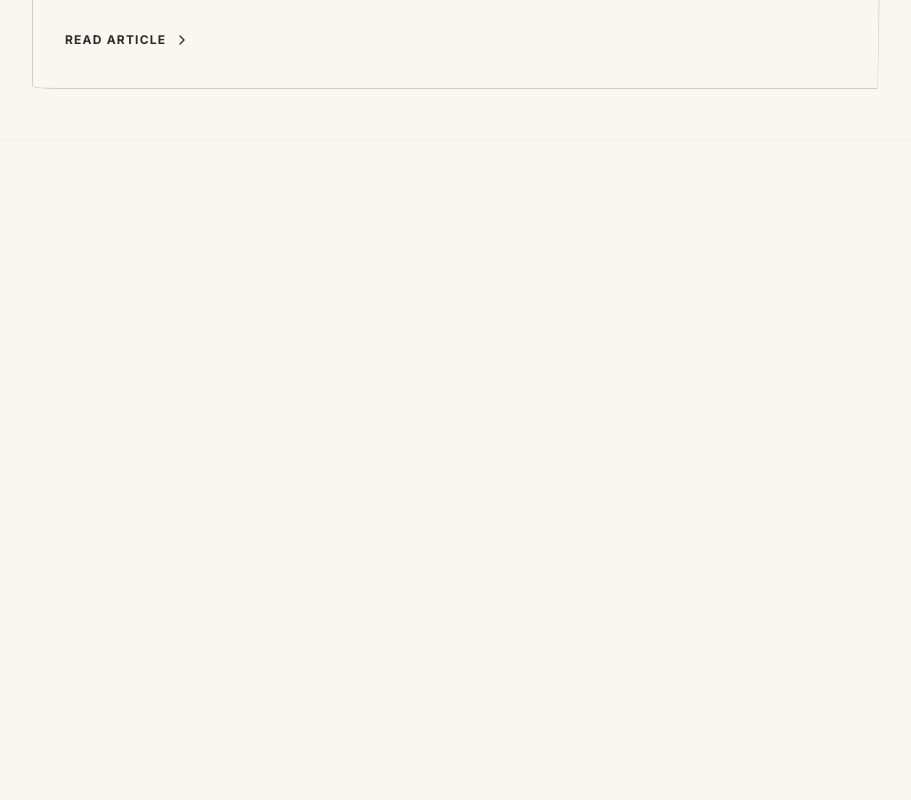
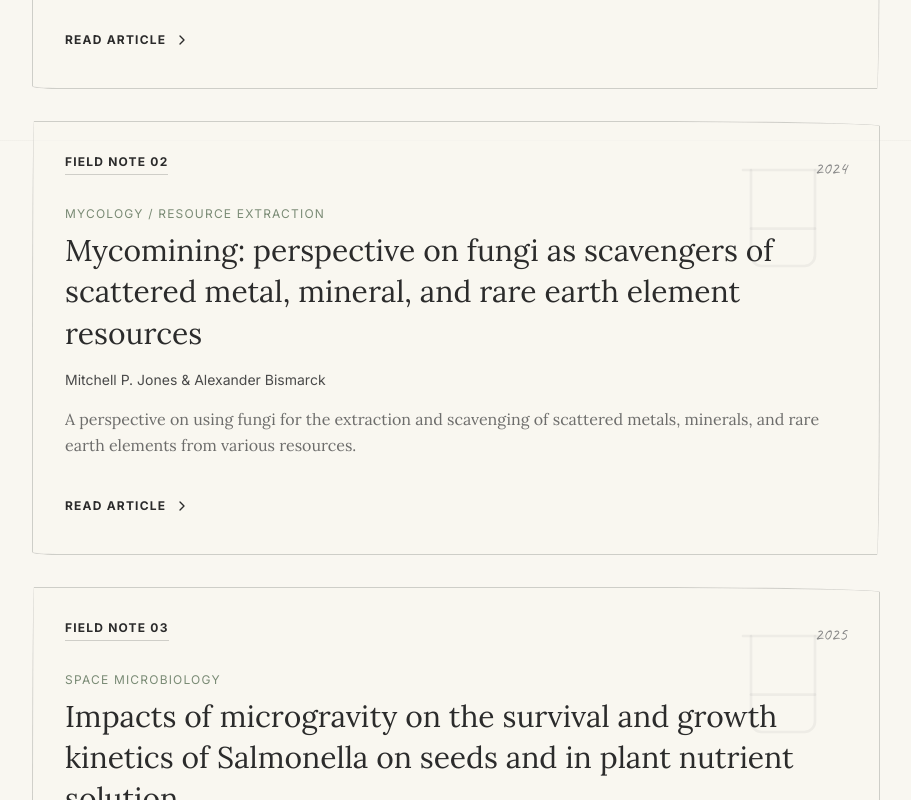
Before and after one commit to utshaNandi/superbug, a Next.js app: page / in a window 1280 px wide. Shown: the part 3060-3860 px from the top of the page, without its empty margins (184-1095 px from the left). Before the commit the page ends 3309 px from the top, so only its background shows below. Built offline with nearby package versions, Linux system fonts and the light colour scheme.

Commit message:
feat: Add new research papers to the archive

```diff
--- a/src/app/page.tsx
+++ b/src/app/page.tsx
@@ -298,7 +298,59 @@ export default function Home() {
         </motion.div>
 
         <div className="grid grid-cols-1 gap-6 md:gap-8">
-          <Link href="/article/1" className="block group w-full outline-none">
+          {[
+            {
+              id: "01",
+              url: "/article/1",
+              date: "1986 - Present",
+              category: "Radiation Ecology",
+              title: "Radioactive Caesium from Chernobyl in Fungi",
+              authors: "Gerard T. Oolbekkink & Thomas W. Kuyper",
+              summary: "A study discussing the accumulation of radioactive caesium in fungi and ecosystems following radioactive fallout.",
+              external: false
+            },
+            {
+              id: "02",
+              url: "https://share.google/yEr1VaLxIg1k0OExN",
+              date: "2024",
+              category: "Mycology / Resource Extraction",
+              title: "Mycomining: perspective on fungi as scavengers of scattered metal, mineral, and rare earth element resources",
+              authors: "Mitchell P. Jones & Alexander Bismarck",
+              summary: "A perspective on using fungi for the extraction and scavenging of scattered metals, minerals, and rare earth elements from various resources.",
+              external: true
+            },
+            {
+              id: "03",
+              url: "https://share.google/jl6wQlRHHEDsKOcdF",
+              date: "2025",
+              category: "Space Microbiology",
+              title: "Impacts of microgravity on the survival and growth kinetics of Salmonella on seeds and in plant nutrient solution",
+              authors: "Zhen Jia, Emma G. Holliday, Yaguang Luo & Boce Zhang",
+              summary: "Research on how microgravity conditions affect the survival, growth, and behavior of Salmonella when grown on seeds and in plant nutrient solutions.",
+              external: true
+            },
+            {
+              id: "04",
+              url: "https://share.google/tkb5cIsPkUMhMULS3",
+              date: "2026",
+              category: "Oncology / Biohybrid Therapeutics",
+              title: "Biohybrid Salmonella typhimurium for synergistic chemoimmunotherapy via localized chemotherapy and in situ PD-L1 blockade",
+              authors: "Longxue Guan et al.",
+              summary: "Exploring the use of biohybrid Salmonella typhimurium to deliver localized chemotherapy combined with PD-L1 blockade for cancer treatment.",
+              external: true
+            },
+            {
+              id: "05",
+              url: "https://share.google/SwsIzhksUQAjPim0t",
+              date: "2026",
+              category: "Radiochemistry / PET Imaging",
+              title: "Design semi-automated radio-synthesis strategy and synthesis of benzimidazole-based radiotracer 2-(4-(2-(fluoro-18F) ethyl) piperidin-1-yl) benzo imidazo[1,2-a] pyrimidine for Tau as a PET imaging agent",
+              authors: "Akhilesh Kumar Singh et al.",
+              summary: "A study detailing a semi-automated radio-synthesis strategy for a novel benzimidazole-based radiotracer targeting Tau for PET imaging applications.",
+              external: true
+            }
+          ].map((item, idx) => (
+            <Link key={idx} href={item.url} target={item.external ? "_blank" : undefined} rel={item.external ? "noopener noreferrer" : undefined} className="block group w-full outline-none">
               <motion.div
                 whileHover={{ y: -4, scale: 1.005 }}
                 whileTap={{ scale: 0.98, y: 0 }}
@@ -315,18 +367,18 @@ export default function Home() {
                 </motion.div>
 
                 <div className="flex justify-between items-start mb-4 md:mb-6 relative z-10">
-                <span className="font-sans text-[10px] md:text-xs font-bold tracking-widest border-b border-graphite/20 pb-1">FIELD NOTE 01</span>
-                <span className="font-hand text-base md:text-lg text-muted-grey">1986 - Present</span>
+                  <span className="font-sans text-[10px] md:text-xs font-bold tracking-widest border-b border-graphite/20 pb-1">FIELD NOTE {item.id}</span>
+                  <span className="font-hand text-base md:text-lg text-muted-grey">{item.date}</span>
                 </div>
 
                 <div className="relative z-10 flex flex-col flex-grow">
-                <p className="font-sans text-[10px] md:text-xs tracking-widest uppercase text-accent-green mb-1 md:mb-2">Radiation Ecology</p>
+                  <p className="font-sans text-[10px] md:text-xs tracking-widest uppercase text-accent-green mb-1 md:mb-2">{item.category}</p>
                   <h3 className="text-xl md:text-3xl font-serif mb-2 md:mb-4 group-hover:text-accent-blue transition-colors duration-300 pr-10 md:pr-0 leading-snug">
-                  Radioactive Caesium from Chernobyl in Fungi
+                    {item.title}
                   </h3>
-                <p className="font-sans text-xs md:text-sm text-charcoal mb-3 md:mb-4">Gerard T. Oolbekkink & Thomas W. Kuyper</p>
+                  <p className="font-sans text-xs md:text-sm text-charcoal mb-3 md:mb-4">{item.authors}</p>
                   <p className="font-serif text-sm md:text-base text-charcoal/80 mb-6 md:mb-8 line-clamp-3 md:line-clamp-2 leading-relaxed">
-                  A study discussing the accumulation of radioactive caesium in fungi and ecosystems following radioactive fallout.
+                    {item.summary}
                   </p>
 
                   <div className="mt-auto inline-flex items-center gap-2 font-sans text-[10px] md:text-xs font-bold tracking-widest uppercase group-hover:text-accent-blue py-2 transition-colors duration-300 w-fit">
@@ -342,6 +394,7 @@ export default function Home() {
                 </div>
               </motion.div>
             </Link>
+          ))}
         </div>
       </section>
 
```
Lines whose indentation alone changed are shown as unchanged.
